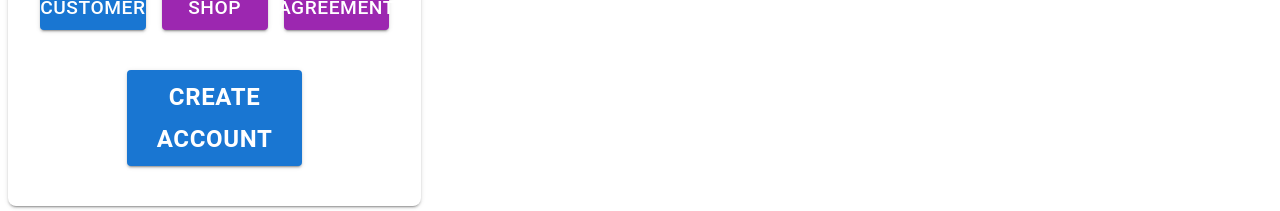
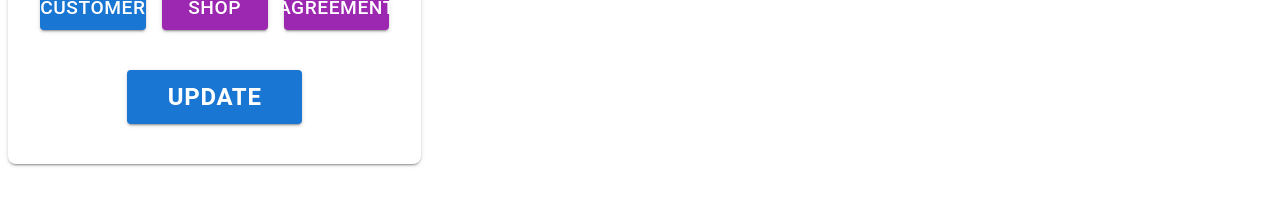
Before and after one commit to zain21211/testing, a React (Vite) app in the folder frontend/: page /coa in a window 1280 px wide. Shown: the part 721-932 px from the top of the page. After the commit the page ends 893 px from the top, so only its background shows below. Built offline with nearby package versions, Linux system fonts and the light colour scheme; no server answers; a web font is replaced by a local one.

Commit message:
bug fixed in coa

```diff
--- a/frontend/src/components/CustomerForm.jsx
+++ b/frontend/src/components/CustomerForm.jsx
@@ -31,7 +31,7 @@ import useUpdateCustomer from "../hooks/useUpdateCustomer";
 import { useLocalStorageState } from "../hooks/LocalStorage";
 import useGeolocation from "../hooks/geolocation";
 import { saveCustomer } from "../utils/api";
-import { date } from "zod/v4";
+
 
 const url = import.meta.env.VITE_API_URL;
 
@@ -326,7 +326,7 @@ export default function CustomerForm({ onCustomerCreated, accounts, urdu }) {
                                     margin: "auto",
                                 }}
                             >
-                                Create Account
+                                {selectedCustomer ? "Update" : "Create"}
                             </Button>
                         </Box>
                     </Box>
```
